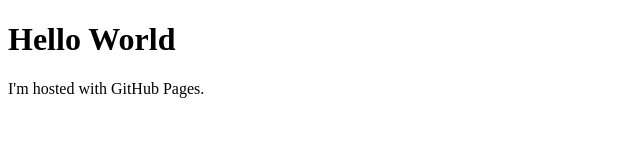
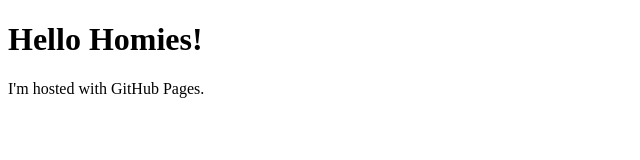
Before and after one commit to ctn82000/ctn82000.github.io, a plain HTML site: page index.html in a window 1280 px wide. Shown: the full height of the page, 0-640 px from the left. Drawn offline with Linux system fonts and the light colour scheme.

Commit message:
Update index.html

```diff
--- a/index.html
+++ b/index.html
@@ -1,7 +1,7 @@
 <!DOCTYPE html>
 <html>
 <body>
-<h1>Hello World</h1>
+<h1>Hello Homies!</h1>
 <p>I'm hosted with GitHub Pages.</p>
 </body>
 </html>
```
